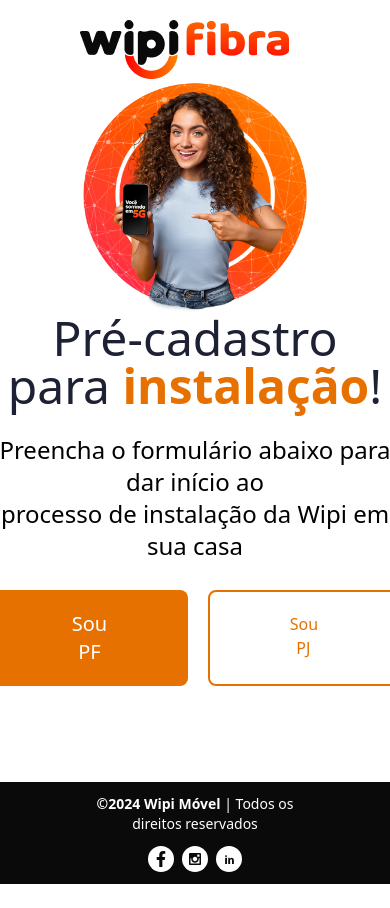
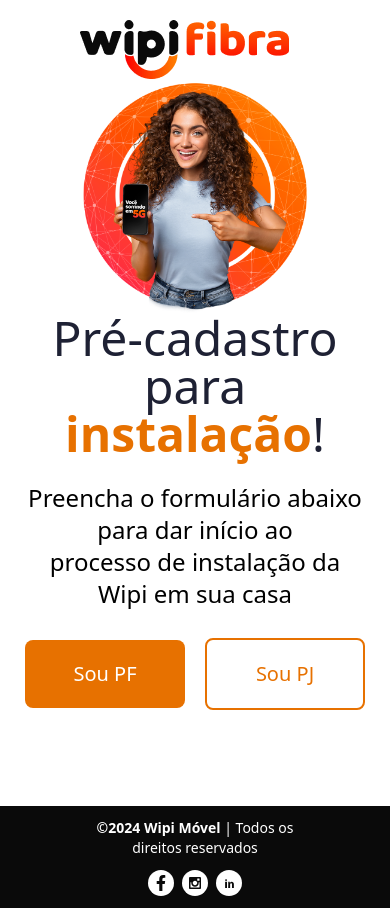
Before and after one commit to vinybergamo/wipi-fibra, a Next.js app: page / in a window 390 px wide. Before the commit the page ends 884 px from the top, so only its background shows below. Built offline with nearby package versions, Linux system fonts and the light colour scheme.

Commit message:
responsiveness fix

```diff
--- a/src/app/page.tsx
+++ b/src/app/page.tsx
@@ -17,7 +17,7 @@
           <h1 className="text-dark-grey lg:text-7xl text-5xl lg:text-left text-center font-normal w-full">para <span className="text-ascents font-bold">instalação</span>!</h1>
           <p className="mt-6 w-full text-2xl lg:text-left text-center">Preencha o formulário abaixo para dar início ao<br />
             processo de instalação da Wipi em sua casa</p>
-          <div className="flex gap-5 mt-7 lg:mb-0 mb-10">
+          <div className="flex items-center lg:justify-start justify-center gap-5 mt-7 lg:mb-0 mb-10">
             <Link href='/pedido/pf' className={primaryBtn}>Sou PF</Link>
             <Link href='/pedido/pj' className={secondaryBtn}>Sou PJ</Link>
           </div>
--- a/src/app/pedido/[type]/page.tsx
+++ b/src/app/pedido/[type]/page.tsx
@@ -84,7 +84,7 @@
                 <CustomInput type="email" value={data.email} onChange={(e) => changeField(e.target.value, 'email')} label='E-mail' required={true} placeholder="Digite aqui o seu e-mail"></CustomInput>
             </div>
             <h1 className="text-[32px] w-full text-start font-light my-5">Monte seu <span className="text-ascents font-bold">plano</span></h1>
-            <div className="flex w-full items-end justify-between mb-10">
+            <div className="flex xl:flex-row flex-col gap-5 w-full items-end justify-between mb-10">
                 <div className="flex lg:items-center justify-start lg:gap-24 gap-8 w-full lg:flex-row flex-col mt-3">
                     <CustomInputRadio required defaultValue={data.local} label='Sua internet é para...' handleSelect={(value: string) => { changeField(value, 'plano') }}
                         values={[{ value: 'casa', label: 'Casa' }, { value: 'empresa', label: 'Empresa' }]}>
--- a/src/components/customInputRadio/index.tsx
+++ b/src/components/customInputRadio/index.tsx
@@ -32,9 +32,9 @@
     return (
         <div className={popins.className + ' w-fit flex flex-col'}>
             <span className='font-medium text-2xl'>{label}{props.required && <span className='text-ascents'>*</span>}</span>
-            <div className='flex items-center justify-start gap-8 mt-2'>
+            <div className='flex items-center justify-start gap-8 mt-2 w-full'>
                 {values.map((item, index) => (
-                    <label key={index} className={`flex items-center text-2xl opacity-50 checked:opacity-100`}>
+                    <label key={index} className={`flex items-center lg:text-2xl text-xl opacity-50 checked:opacity-100`}>
                         <input
                             type="radio"
                             name={label}
@@ -43,7 +43,7 @@
                             onChange={() => handleChange(item.value)}
                             className={`mr-3 w-5 h-5 checked:opacity-100 `}
                         />
-                        {item.label}
+                        <span className='text-nowrap'>{item.label}</span>
                     </label>
                 ))}
             </div>
--- a/src/components/ui/buttons.ts
+++ b/src/components/ui/buttons.ts
@@ -1,5 +1,5 @@
-export const primaryBtn = "bg-ascents cursor-pointer text-white hover:bg-ascents-darker px-20 py-5 min-w-40 rounded-lg transition-all text-center text-xl"
-export const secondaryBtn = "bg-white cursor-pointer border-2 border-ascents text-ascents hover:bg-ascents-darker hover:text-white text-center transition-all px-20 py-5 min-w-40 rounded-lg"
-export const primaryBtnSM = "bg-ascents cursor-pointer text-white hover:bg-ascents-darker px-20 py-4 min-w-40 rounded-lg transition-all text-center"
-export const secondaryBtnSM = "bg-white cursor-pointer border-2 border-ascents text-ascents hover:bg-ascents-darker hover:text-white text-center transition-all px-20 py-4 min-w-40 rounded-lg"
+export const primaryBtn = "bg-ascents cursor-pointer text-white hover:bg-ascents-darker xl:px-20 lg:px-10 px-5 py-5 min-w-40 rounded-lg transition-all text-center text-xl"
+export const secondaryBtn = "bg-white cursor-pointer border-2 border-ascents text-ascents hover:bg-ascents-darker hover:text-white text-center text-xl transition-all xl:px-20 lg:px-10 px-5 py-5 min-w-40 rounded-lg"
+export const primaryBtnSM = "bg-ascents cursor-pointer text-white hover:bg-ascents-darker xl:px-20 lg:px-10 px-5 py-4 min-w-40 rounded-lg transition-all text-center"
+export const secondaryBtnSM = "bg-white cursor-pointer border-2 border-ascents text-ascents hover:bg-ascents-darker hover:text-white text-center transition-all xl:px-20 lg:px-10 px-5 py-4 min-w-40 rounded-lg"
 export const primaryBtnLG = "bg-ascents cursor-pointer text-white hover:bg-ascents-darker px-12 py-5 min-w-40 rounded-lg transition-all text-center text-xl"
```
